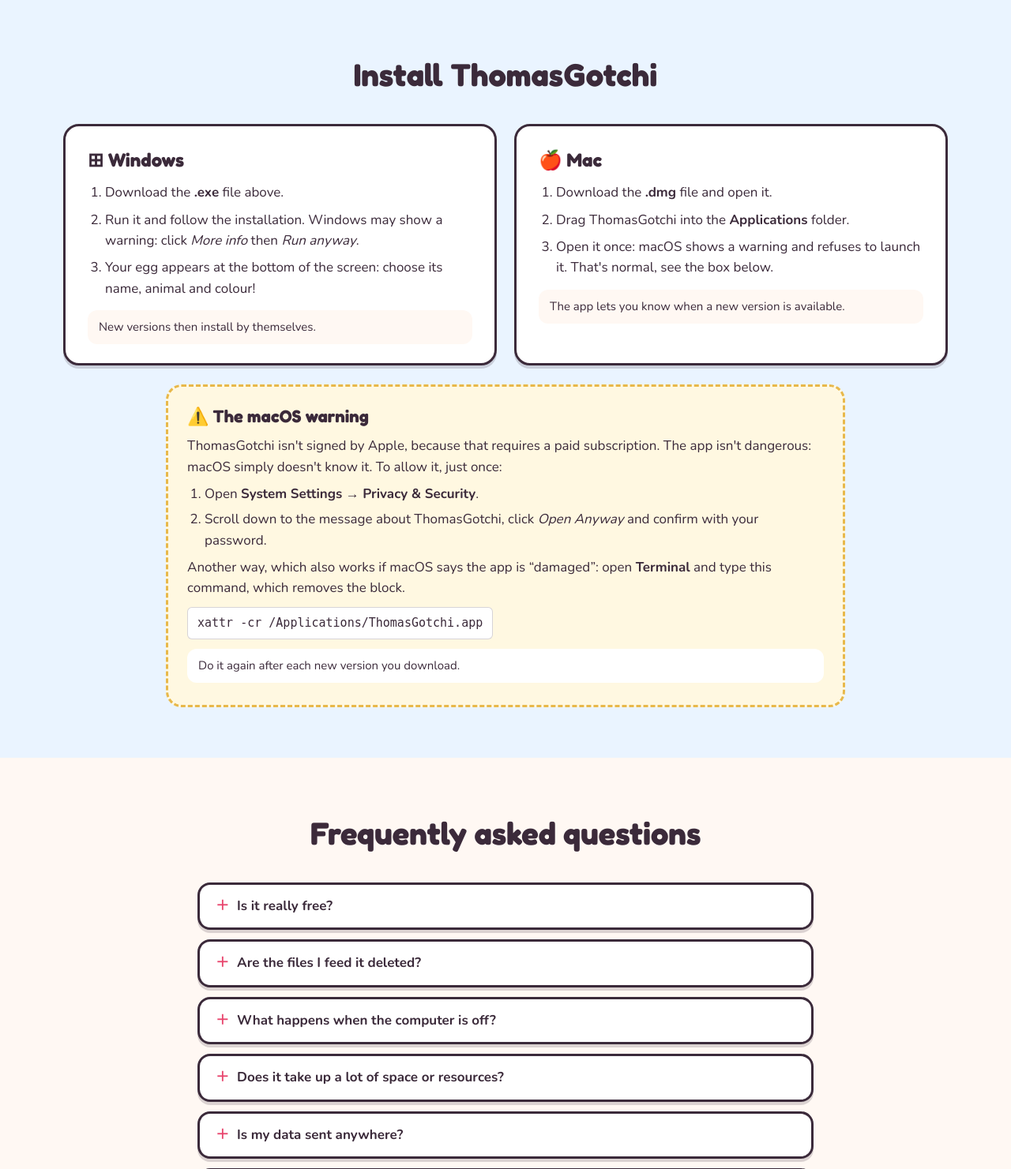
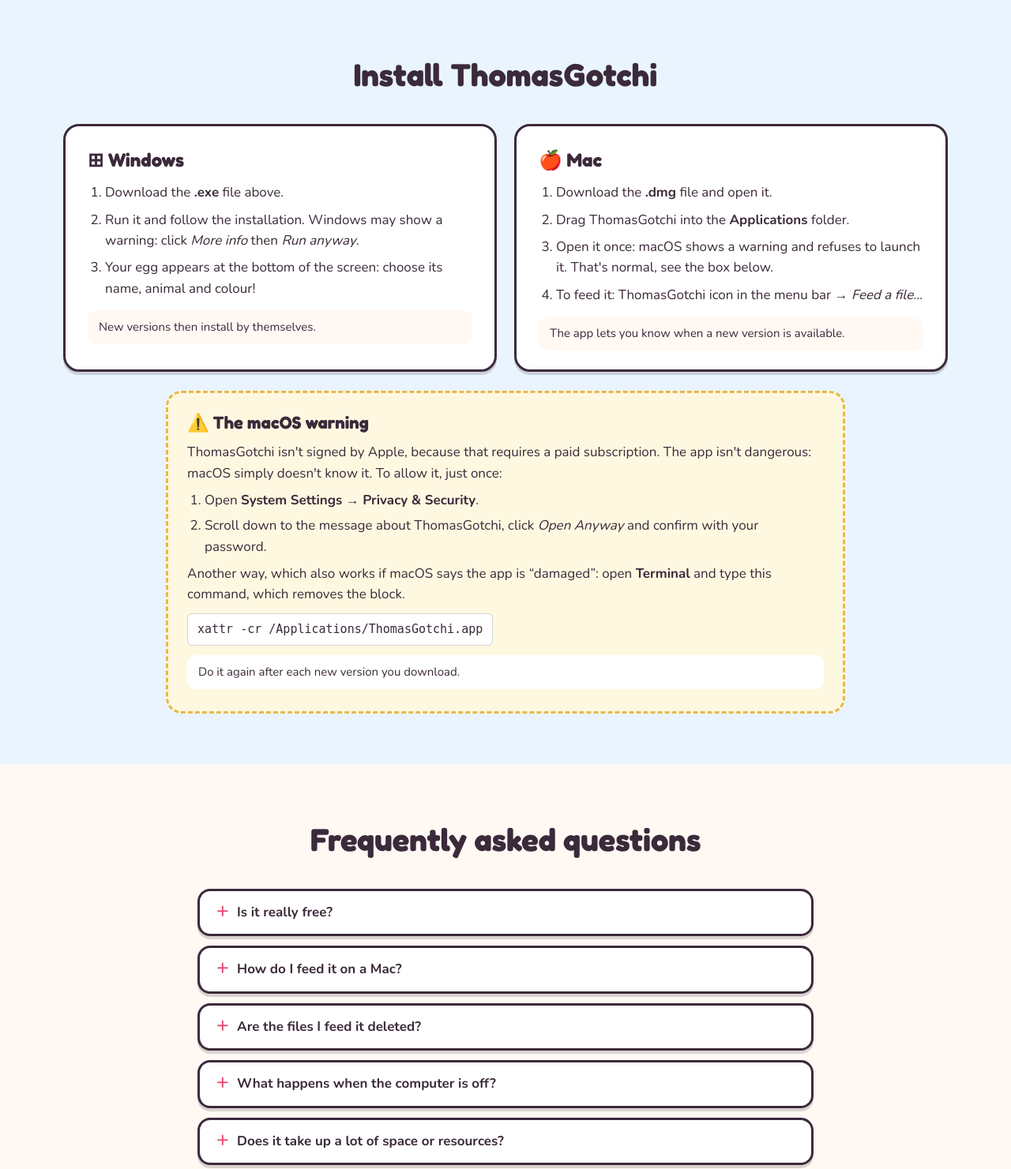
Before and after one commit to Didtho/ThomasGotchi, a PHP site: page /en/ in a window 1280 px wide. Shown: the part 3887-5368 px from the top of the page at 79% size. Run offline with PHP 8.4, Linux system fonts and the light colour scheme; data that the repository does not hold is empty.

Commit message:
Site : comment nourrir l'animal sur Mac
Question dans la FAQ et étape dans la carte d'installation Mac (menu de l'icône → Donner un fichier à manger…), en 4 langues

```diff
--- a/site/index.php
+++ b/site/index.php
@@ -45,6 +45,7 @@ $moments = [
 
 $faq = [
     ['Est-ce vraiment gratuit ?', 'Oui, entièrement : pas d\'abonnement, pas de publicité, pas de compte à créer.'],
+    ['Comment le nourrir sur Mac ?', 'Sur Mac, un fichier glissé sur l\'animal ne lui parvient pas encore. Clique sur l\'icône de ThomasGotchi dans la barre des menus, en haut de l\'écran, puis sur « Donner un fichier à manger… » et choisis un ou plusieurs fichiers. Tu peux aussi glisser les fichiers directement sur cette icône.'],
     ['Les fichiers que je lui donne à manger sont-ils supprimés ?', 'Non, jamais. Il regarde seulement leur nom et leur taille pour savoir ce qu\'il mange. Le fichier reste exactement là où il était.'],
     ['Que devient-il quand l\'ordinateur est éteint ?', 'Le temps continue de passer : pense à t\'occuper de lui ! Pour partir en vacances, active la « pause vacances » : il ne vieillit pas et n\'a ni faim ni soif.'],
     ['Il prend beaucoup de place ou de ressources ?', 'Non : il reste discret, les clics passent à travers lui, et le mode « ne pas déranger » le rend muet et immobile pendant une réunion ou un film.'],
@@ -243,6 +244,7 @@ $jsonLd = [
           <li><?= tt('Télécharge le fichier <strong>.dmg</strong> et ouvre-le.') ?></li>
           <li><?= tt('Glisse ThomasGotchi dans le dossier <strong>Applications</strong>.') ?></li>
           <li><?= tt('Ouvre-la une première fois : macOS affiche un avertissement et refuse de la lancer. C\'est normal, voir l\'encadré ci-dessous.') ?></li>
+          <li><?= tt('Pour le nourrir : icône de ThomasGotchi dans la barre des menus → <em>Donner un fichier à manger…</em>') ?></li>
         </ol>
         <p class="note"><?= $h(tt('L\'application te prévient quand une nouvelle version est disponible.')) ?></p>
       </article>
--- a/site/lang/en.php
+++ b/site/lang/en.php
@@ -113,4 +113,7 @@ return [
     'Autre solution, valable aussi si macOS dit que l\'application est « endommagée » : ouvre le <strong>Terminal</strong> et tape cette commande, qui retire le blocage.' => 'Another way, which also works if macOS says the app is “damaged”: open <strong>Terminal</strong> and type this command, which removes the block.',
     'À refaire après chaque nouvelle version téléchargée.' => 'Do it again after each new version you download.',
     'Sur Mac, une petite manipulation est nécessaire la première fois : <a href="#installer">voir comment</a>.' => 'On a Mac, a small extra step is needed the first time: <a href="#installer">see how</a>.',
+    'Comment le nourrir sur Mac ?' => 'How do I feed it on a Mac?',
+    'Sur Mac, un fichier glissé sur l\'animal ne lui parvient pas encore. Clique sur l\'icône de ThomasGotchi dans la barre des menus, en haut de l\'écran, puis sur « Donner un fichier à manger… » et choisis un ou plusieurs fichiers. Tu peux aussi glisser les fichiers directement sur cette icône.' => 'On a Mac, a file dragged onto the pet doesn\'t reach it yet. Click the ThomasGotchi icon in the menu bar, at the top of the screen, then “Feed a file…” and pick one or more files. You can also drag files straight onto that icon.',
+    'Pour le nourrir : icône de ThomasGotchi dans la barre des menus → <em>Donner un fichier à manger…</em>' => 'To feed it: ThomasGotchi icon in the menu bar → <em>Feed a file…</em>',
 ];
--- a/site/lang/es.php
+++ b/site/lang/es.php
@@ -113,4 +113,7 @@ return [
     'Autre solution, valable aussi si macOS dit que l\'application est « endommagée » : ouvre le <strong>Terminal</strong> et tape cette commande, qui retire le blocage.' => 'Otra solución, que también sirve si macOS dice que la aplicación está «dañada»: abre el <strong>Terminal</strong> y escribe este comando, que quita el bloqueo.',
     'À refaire après chaque nouvelle version téléchargée.' => 'Hay que repetirlo con cada nueva versión descargada.',
     'Sur Mac, une petite manipulation est nécessaire la première fois : <a href="#installer">voir comment</a>.' => 'En Mac, hace falta un pequeño paso la primera vez: <a href="#installer">ver cómo</a>.',
+    'Comment le nourrir sur Mac ?' => '¿Cómo le doy de comer en Mac?',
+    'Sur Mac, un fichier glissé sur l\'animal ne lui parvient pas encore. Clique sur l\'icône de ThomasGotchi dans la barre des menus, en haut de l\'écran, puis sur « Donner un fichier à manger… » et choisis un ou plusieurs fichiers. Tu peux aussi glisser les fichiers directement sur cette icône.' => 'En Mac, un archivo arrastrado sobre la mascota todavía no le llega. Haz clic en el icono de ThomasGotchi en la barra de menús, arriba de la pantalla, luego en «Dar un archivo de comer…» y elige uno o varios archivos. También puedes arrastrar los archivos directamente sobre ese icono.',
+    'Pour le nourrir : icône de ThomasGotchi dans la barre des menus → <em>Donner un fichier à manger…</em>' => 'Para darle de comer: icono de ThomasGotchi en la barra de menús → <em>Dar un archivo de comer…</em>',
 ];
--- a/site/lang/it.php
+++ b/site/lang/it.php
@@ -113,4 +113,7 @@ return [
     'Autre solution, valable aussi si macOS dit que l\'application est « endommagée » : ouvre le <strong>Terminal</strong> et tape cette commande, qui retire le blocage.' => 'Un\'altra soluzione, valida anche se macOS dice che l\'applicazione è «danneggiata»: apri il <strong>Terminale</strong> e digita questo comando, che rimuove il blocco.',
     'À refaire après chaque nouvelle version téléchargée.' => 'Da ripetere dopo ogni nuova versione scaricata.',
     'Sur Mac, une petite manipulation est nécessaire la première fois : <a href="#installer">voir comment</a>.' => 'Su Mac serve un piccolo passaggio la prima volta: <a href="#installer">ecco come</a>.',
+    'Comment le nourrir sur Mac ?' => 'Come gli do da mangiare su Mac?',
+    'Sur Mac, un fichier glissé sur l\'animal ne lui parvient pas encore. Clique sur l\'icône de ThomasGotchi dans la barre des menus, en haut de l\'écran, puis sur « Donner un fichier à manger… » et choisis un ou plusieurs fichiers. Tu peux aussi glisser les fichiers directement sur cette icône.' => 'Su Mac, un file trascinato sull\'animale non gli arriva ancora. Fai clic sull\'icona di ThomasGotchi nella barra dei menu, in alto sullo schermo, poi su «Dare un file da mangiare…» e scegli uno o più file. Puoi anche trascinare i file direttamente su quell\'icona.',
+    'Pour le nourrir : icône de ThomasGotchi dans la barre des menus → <em>Donner un fichier à manger…</em>' => 'Per dargli da mangiare: icona di ThomasGotchi nella barra dei menu → <em>Dare un file da mangiare…</em>',
 ];
```
